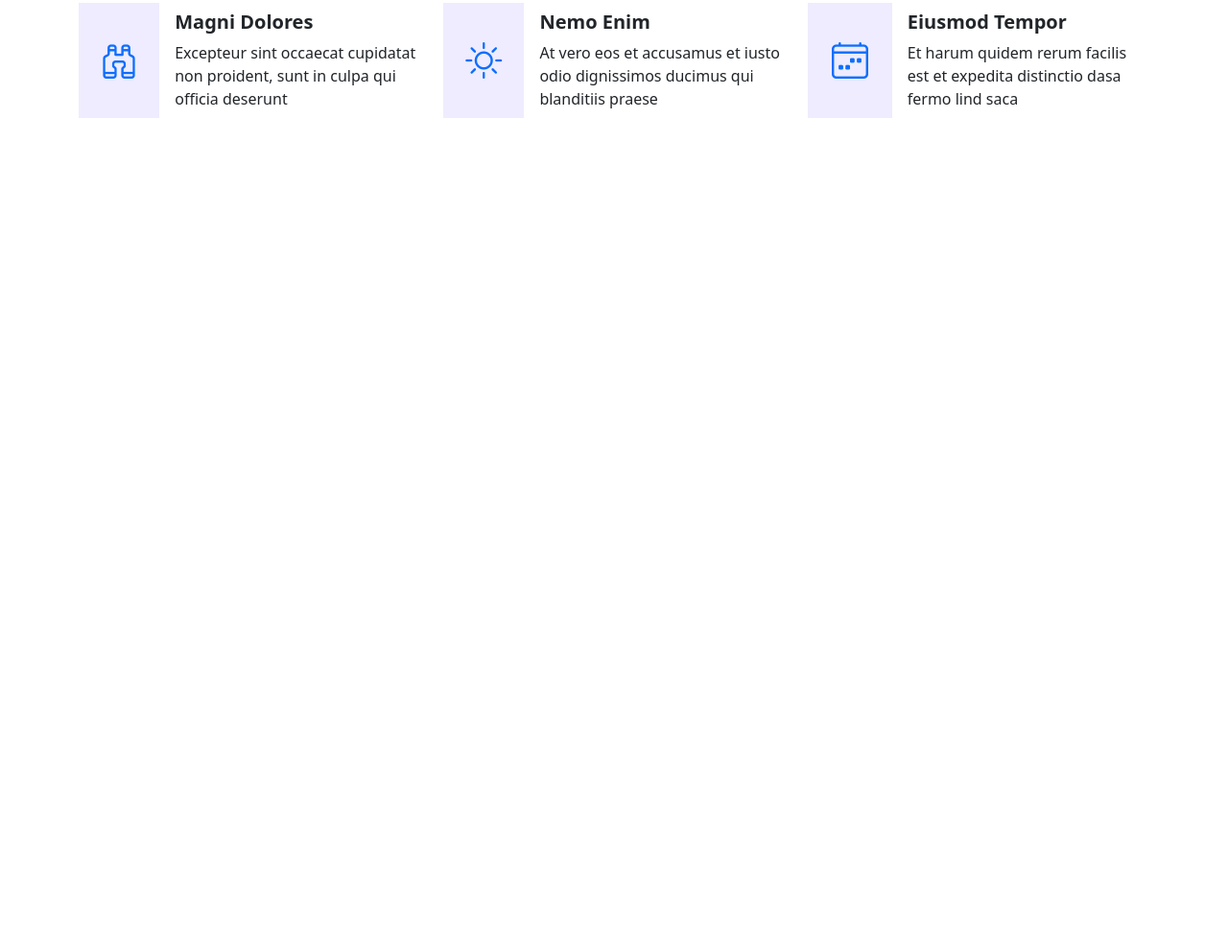
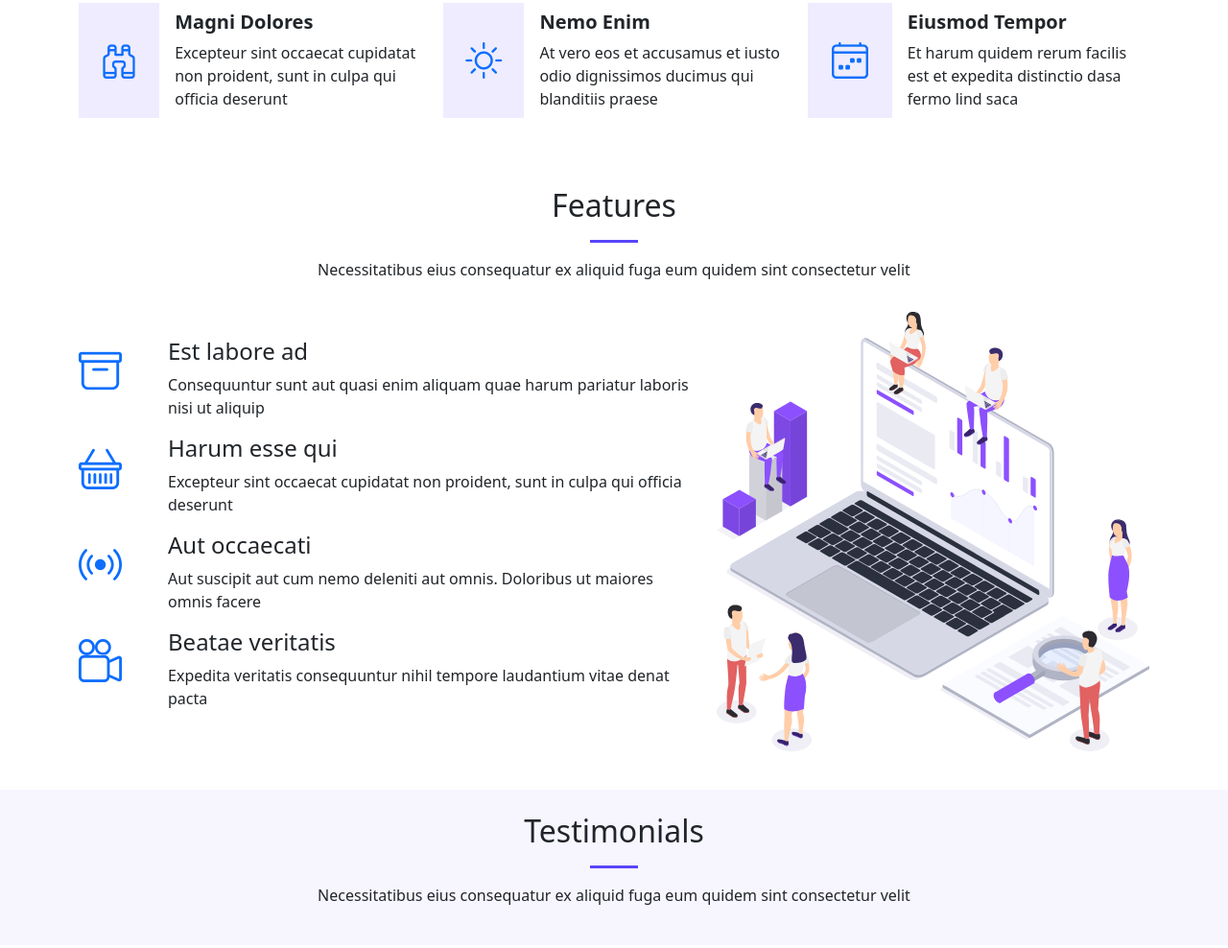
Before and after one commit to Ahmadou29/Techie_groupe, a plain HTML site: page index.html in a window 1280 px wide. Shown: the part 350-1338 px from the top of the page at 96% size. Before the commit the page ends 800 px from the top, so only its background shows below. Drawn offline with nearby package versions, Linux system fonts and the light colour scheme.

Commit message:
ajout cont-features

```diff
--- a/index.html
+++ b/index.html
@@ -11,6 +11,7 @@
   <body>
     <!-- section services -->
      <section id="Services" class="service py-5">
+             <!-- container SERVICE -->
       <div class="container">
         <div class="text-center">
           <h2>Services</h2>
@@ -20,17 +21,17 @@
         <div class="row g-4 py-5">
             <div class="col-md-4 ">
               <div class=" d-flex align-items-center">
-                  <i class="bi bi-briefcase text-primary me-3 icon-service"></i>
+                  <i class="bi bi-briefcase text-primary me-3 icon-service d-flex align-items-center justify-content-center"></i>
                 <div>
                   <h5 class="fw-bold">Lorem Ipsum</h5>
                   <p class="mb-0">Voluptatum deleniti atque corrupti quos dolores et quas molestias excepturi</p>
-                </div>
               </div>
+            </div>
             </div>
 
             <div class="col-md-4 ">
               <div class="d-flex align-items-center">
-                  <i class="bi bi-card-checklist text-primary me-3 icon-service"></i>
+                  <i class="bi bi-card-checklist text-primary me-3 icon-service d-flex align-items-center justify-content-center"></i>
                   <div>
                     <h5 class="fw-bold">Dolor Sitema</h5>
                     <p class="mb-0">Minim veniam, quis nostrud exercitation ullamco laboris nisi ut aliquip exa</p>
@@ -40,7 +41,7 @@
 
             <div class="col-md-4 ">
               <div class=" d-flex align-items-center">
-                  <i class="bi bi-bar-chart text-primary me-3 icon-service"></i>
+                  <i class="bi bi-bar-chart text-primary me-3 icon-service d-flex align-items-center justify-content-center"></i>
                 <div>
                   <h5 class="fw-bold">Sed ut perspiciatis</h5>
                   <p class="mb-0">Duis aute irure dolor in reprehenderit in voluptate velit esse cillum</p>
@@ -50,7 +51,7 @@
 
             <div class="col-md-4 ">
               <div class=" d-flex align-items-center">
-                  <i class="bi bi-binoculars  text-primary me-3 icon-service"></i>
+                  <i class="bi bi-binoculars  text-primary me-3 icon-service d-flex align-items-center justify-content-center"></i>
                 <div>
                   <h5 class="fw-bold">Magni Dolores</h5>
                   <p class="mb-0">Excepteur sint occaecat cupidatat non proident, sunt in culpa qui officia deserunt</p>
@@ -60,7 +61,7 @@
 
             <div class="col-md-4 ">
               <div class=" d-flex align-items-center">
-                  <i class="bi bi-brightness-high  text-primary me-3 icon-service"></i>
+                  <i class="bi bi-brightness-high  text-primary me-3 icon-service d-flex align-items-center justify-content-center"></i>
                 <div>
                   <h5 class="fw-bold">Nemo Enim</h5>
                   <p class="mb-0">At vero eos et accusamus et iusto odio dignissimos ducimus qui blanditiis praese</p>
@@ -70,7 +71,7 @@
 
             <div class="col-md-4 ">
               <div class="d-flex align-items-center">
-                  <i class="bi bi-calendar4-week text-primary me-3 icon-service"></i>
+                  <i class="bi bi-calendar4-week text-primary me-3 icon-service d-flex align-items-center justify-content-center"></i>
                 <div>
                   <h5 class="fw-bold">Eiusmod Tempor</h5>
                   <p class="mb-0">Et harum quidem rerum facilis est et expedita distinctio dasa fermo lind saca</p>
@@ -80,6 +81,67 @@
         </div>
 
       </div>
+              <!-- container Features -->
+      <div class="container py-4">
+        <div class="text-center">
+          <h2>Features</h2>
+          <div class="barre-bleu mx-auto mt-3"></div>
+          <p class="mt-3">Necessitatibus eius consequatur ex aliquid fuga eum quidem sint consectetur velit</p>
+        </div>
+        <div class="row g-4 align-items-center py-3">
+            <div class="col-md-7 order-lg-1 order-2">
+                <div class="d-flex">
+                  <i class="bi bi-archive flex-shrink-0 icon-Features text-primary me-5"></i>
+                  <div class="">
+                    <h4 class="title">Est labore ad</h4>
+                    <p class="text">Consequuntur sunt aut quasi enim aliquam quae harum pariatur laboris nisi ut aliquip</p>
+                  </div>
+                </div>
+
+                <div class="d-flex">
+                  <i class="bi bi-basket flex-shrink-0 icon-Features text-primary me-5"></i>
+                  <div class="">
+                    <h4 class="title">Harum esse qui</h4>
+                    <p class="text">Excepteur sint occaecat cupidatat non proident, sunt in culpa qui officia deserunt</p>
+                  </div>
+                </div>
+
+                <div class="d-flex">
+                  <i class="bi bi-broadcast flex-shrink-0 icon-Features text-primary me-5"></i>
+                  <div class="">
+                    <h4 class="title">Aut occaecati</h4>
+                    <p class="text">Aut suscipit aut cum nemo deleniti aut omnis. Doloribus ut maiores omnis facere</p>
+                  </div>
+                </div>
+
+                <div class="d-flex">
+                <i class="bi bi-camera-reels flex-shrink-0 icon-Features text-primary me-5"></i>
+                  <div class="">
+                    <h4 class="title">Beatae veritatis</h4>
+                    <p class="text">Expedita veritatis consequuntur nihil tempore laudantium vitae denat pacta</p>
+                  </div>
+                </div>
+            </div>
+            <div class="col-md-5 order-lg-2 order-1">
+                <img src="images/features.svg" alt="" class="img-fluid">
+
+            </div>
+        </div>
+      </div>
+            <!-- test -->
+      <div class="container-fluid Testimonials py-4">
+        <div class="container">
+        <div class="text-center">
+          <h2>Testimonials</h2>
+          <div class="barre-bleu mx-auto mt-3"></div>
+          <p class="mt-3">Necessitatibus eius consequatur ex aliquid fuga eum quidem sint consectetur velit</p>
+        </div>
+        <div class="row">
+
+        </div>
+      </div>
+      </div>
+
      </section>
     <script src="https://cdn.jsdelivr.net/npm/bootstrap@5.3.5/dist/js/bootstrap.bundle.min.js" integrity="sha384-k6d4wzSIapyDyv1kpU366/PK5hCdSbCRGRCMv+eplOQJWyd1fbcAu9OCUj5zNLiq" crossorigin="anonymous"></script>
   </body>
--- a/style.css
+++ b/style.css
@@ -5,10 +5,6 @@
     background-color: rgb(88, 70, 249);
 }
 .icon-service{
-
-    display: flex;
-    align-items: center;
-    justify-content: center;
     width: 25vh;
     height: 15vh;
     background-color: rgb(238, 236, 254);
@@ -19,3 +15,9 @@
     color: #fff !important;
     background-color: rgb(88, 70, 249);
 }
+.icon-Features{
+    font-size: 45px;
+}
+.Testimonials{
+    background-color: rgb(247, 246, 254);
+}
```
Also changed, not shown: images/features.svg (added).
